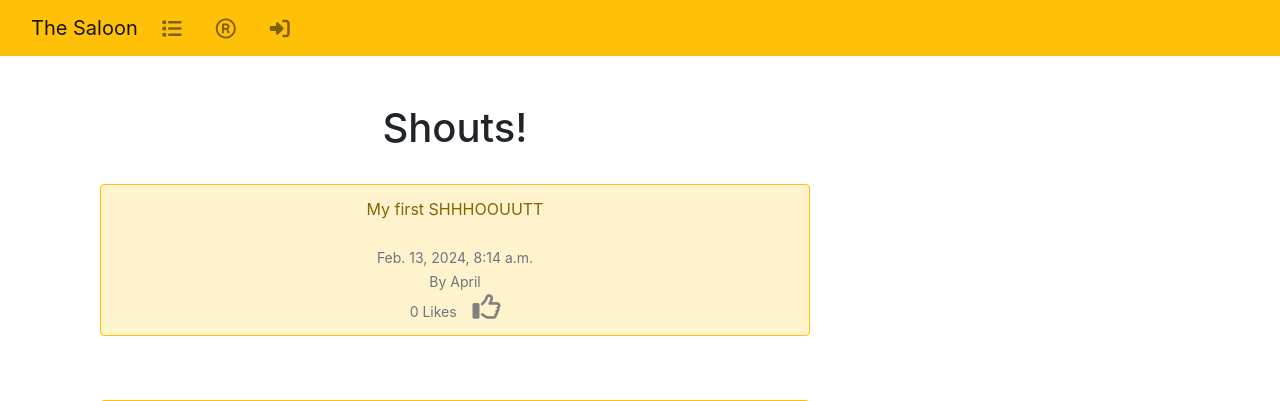
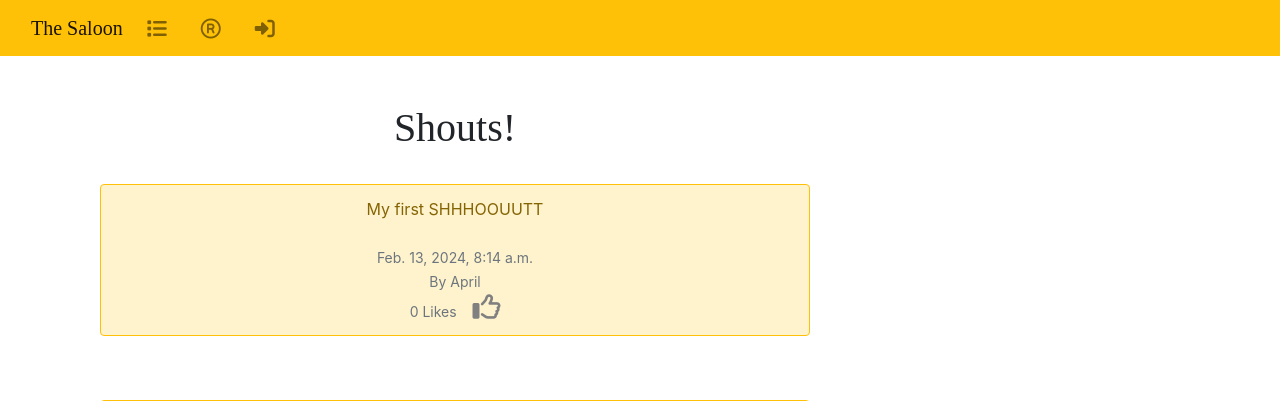
Before and after one commit to AndersH82/TheSaloon, a Django app: page / in a window 1280 px wide. Shown: the top 401 px of the page. Run offline with Django 5.2, Linux system fonts and the light colour scheme; data comes from the database, SQL or seed files in the repository; some libraries are stand-ins or nearby versions; some web fonts are replaced.

Commit message:
changed fonts shouts, title

```diff
--- a/the_saloon/templates/base.html
+++ b/the_saloon/templates/base.html
@@ -9,7 +9,7 @@
     <link rel="stylesheet" href="https://cdn.jsdelivr.net/npm/bootstrap@4.6.2/dist/css/bootstrap.min.css" integrity="sha384-xOolHFLEh07PJGoPkLv1IbcEPTNtaed2xpHsD9ESMhqIYd0nLMwNLD69Npy4HI+N" crossorigin="anonymous">
     <link rel="preconnect" href="https://fonts.googleapis.com">
     <link rel="preconnect" href="https://fonts.gstatic.com" crossorigin>
-
+    <link href="https://fonts.googleapis.com/css2?family=Roboto:wght@100&family=Rye&display=swap" rel="stylesheet">
     <script src="https://kit.fontawesome.com/1c9e9f31ac.js" crossorigin="anonymous"></script>
     <title>The Saloon</title>
   </head>
--- a/the_saloon/templates/home.html
+++ b/the_saloon/templates/home.html
@@ -8,7 +8,7 @@
         <div class="col-md-8">
 
 
-            <h1>Shouts!</h1>
+            <h1 style="font-family: Rye, serif;">Shouts!</h1>
             <br />
             {% for shout in shouts %}
             <div class="alert alert-warning border border-warning" role="alert">
--- a/the_saloon/templates/navbar.html
+++ b/the_saloon/templates/navbar.html
@@ -1,6 +1,6 @@
 <nav class="navbar navbar-expand-lg navbar-light bg-warning">
   <div class="container-fluid">
-    <a class="navbar-brand" href="{% url 'home' %}">The Saloon</a>
+    <a class="navbar-brand" href="{% url 'home' %}" style="font-family: Rye, serif;">The Saloon</a>
     <button class="navbar-toggler" type="button" data-toggle="collapse" data-target="#navbarSupportedContent" aria-controls="navbarSupportedContent" aria-expanded="false" aria-label="Toggle navigation">
       <span class="navbar-toggler-icon"></span>
 
```
Also changed, not shown: the_saloon/templates/profile.html (+6 -6 lines).
